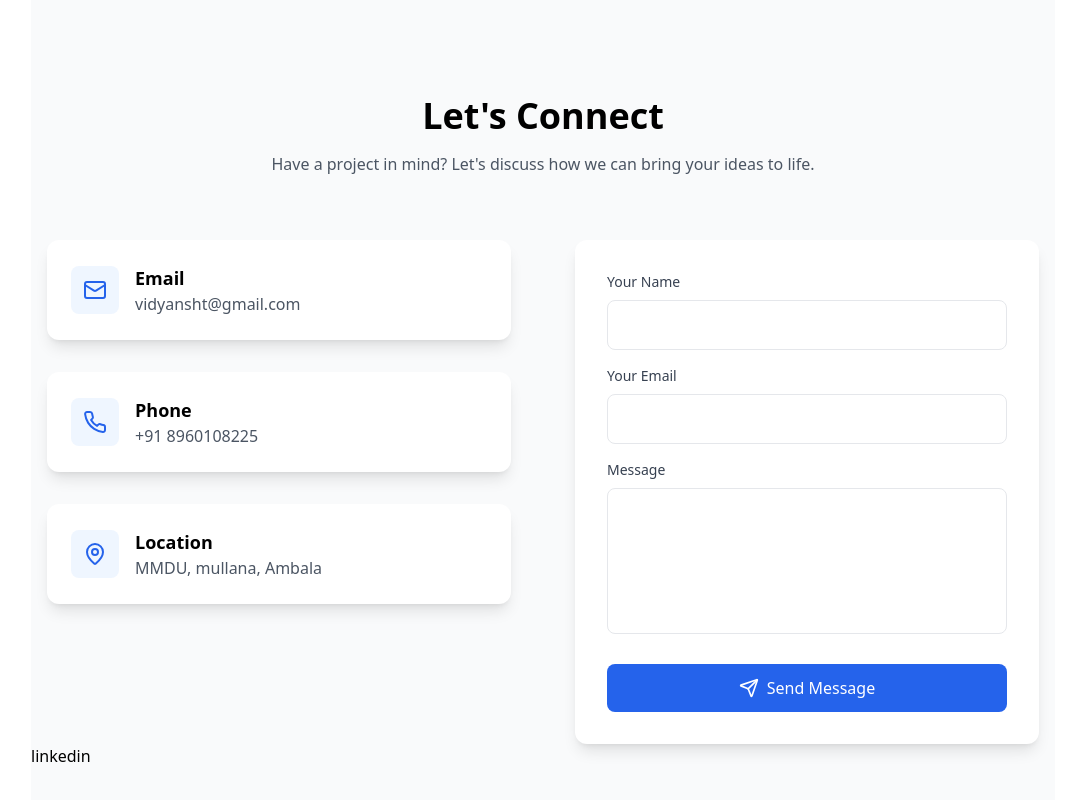
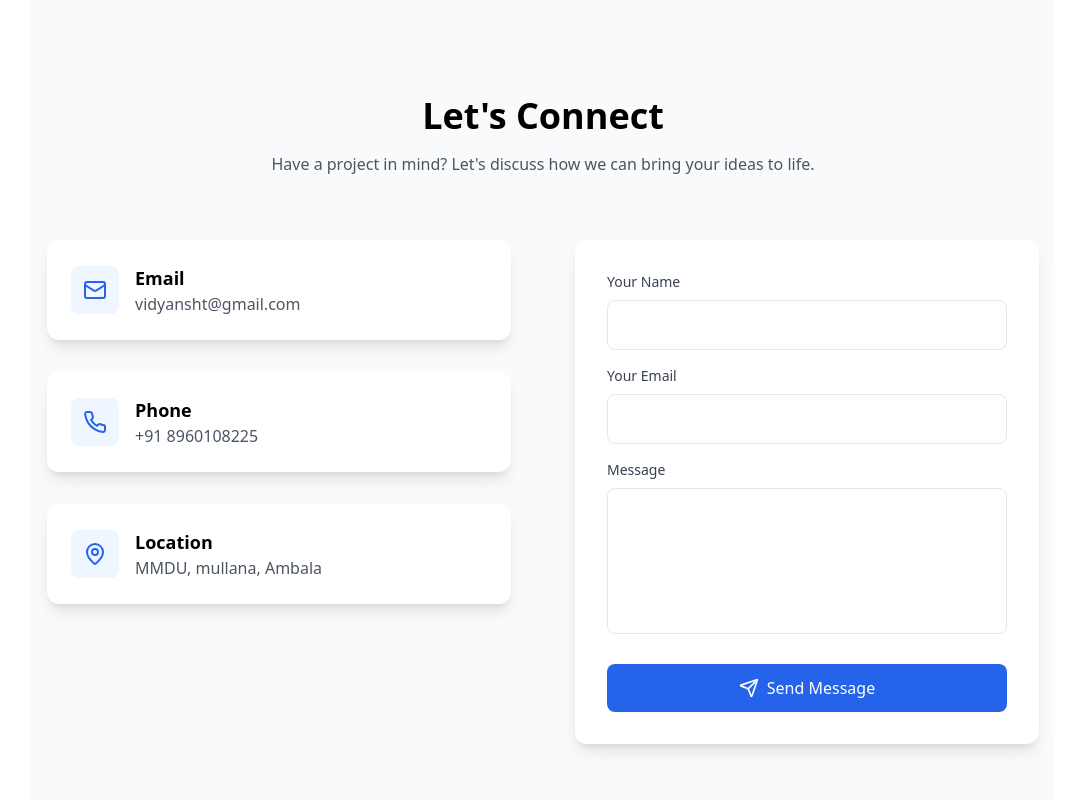
Before and after one commit to vidyansh07/VidyanshPortfolio, a React (Create React App) app: page / in a window 1280 px wide. Shown: the part 3204-4004 px from the top of the page, without its empty margins (97-1169 px from the left). Built offline with nearby package versions, Linux system fonts and the light colour scheme.

Commit message:
Updating the file

```diff
--- a/src/components/Contact.jsx
+++ b/src/components/Contact.jsx
@@ -140,9 +140,7 @@ const Contact = () => {
             </motion.div>
           </div>
         </div>
-      <div className="">
-        <a href="https://linkedin.com/vidyash">linkedin</a>
-      </div>
+
         {/* Popup Message */}
         <AnimatePresence>
           {popupMessage && (
```
